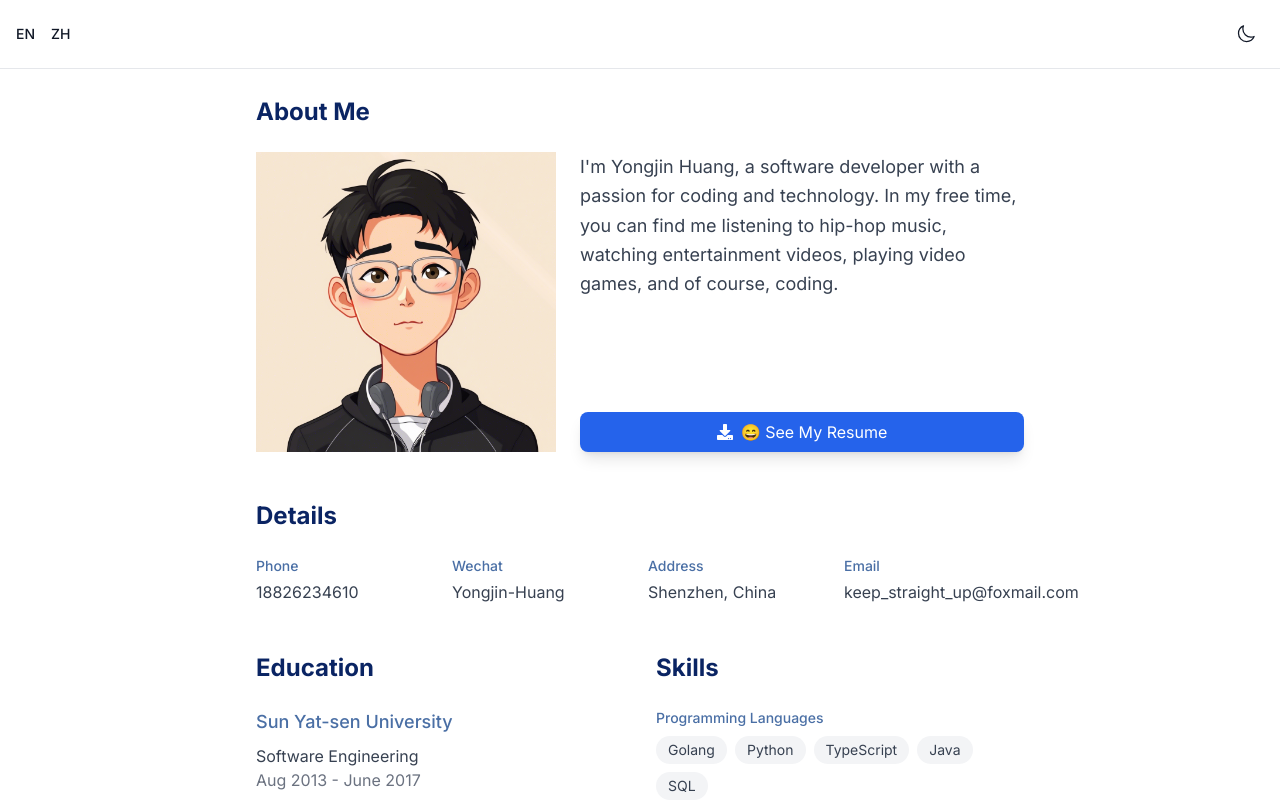
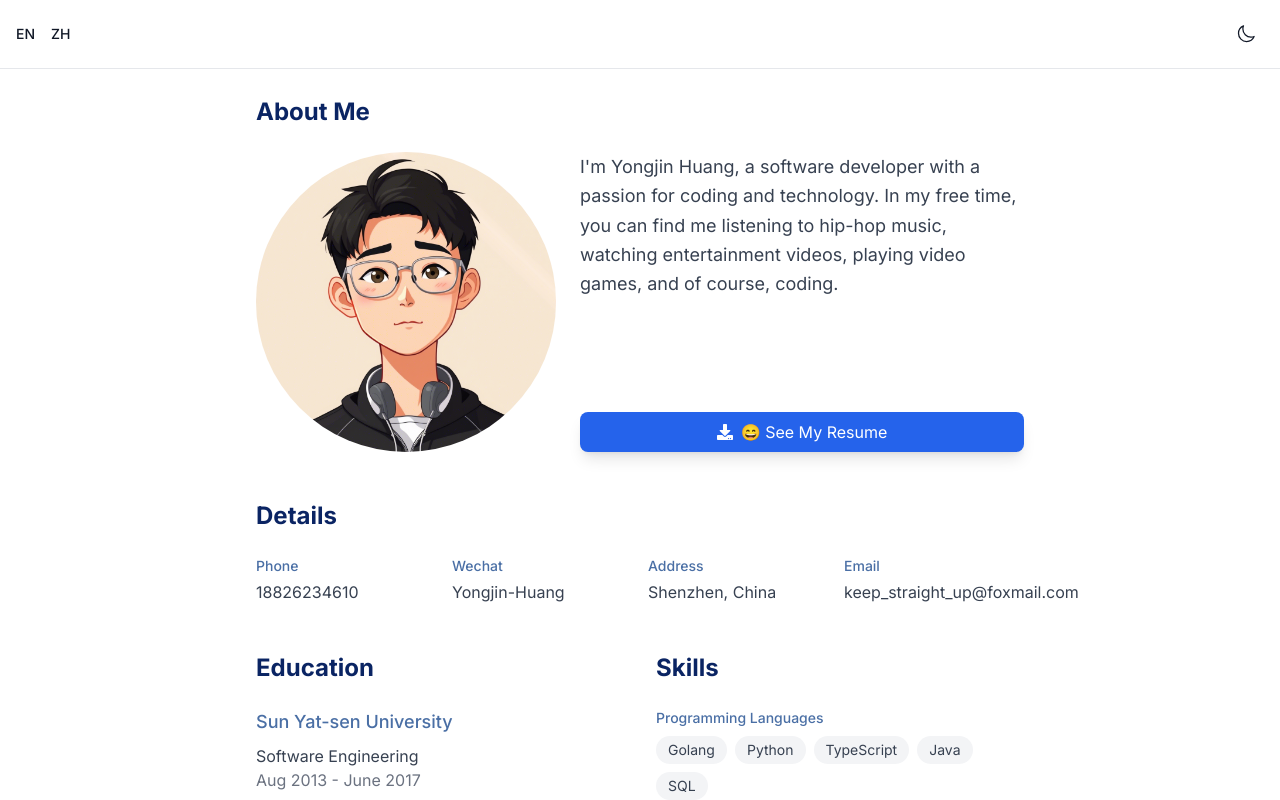
Before and after one commit to YongjinHuang/yongjinhuang.github.io, a Next.js app: page /en in a window 1280 px wide. Shown: the top 800 px of the page. Built offline with nearby package versions, Linux system fonts and the light colour scheme.

Commit message:
Make my intro selfie `rounded-full`

```diff
--- a/components/Profile/Intro.tsx
+++ b/components/Profile/Intro.tsx
@@ -36,7 +36,7 @@ export function Intro({
           alt="Profile"
           width={300}
           height={300}
-          className="mb-4 md:mb-0"
+          className="mb-4 md:mb-0 rounded-full"
         />
         <div className="flex flex-col justify-between">
           <p className="text-gray-700 dark:text-gray-300 text-lg leading-relaxed">
```
